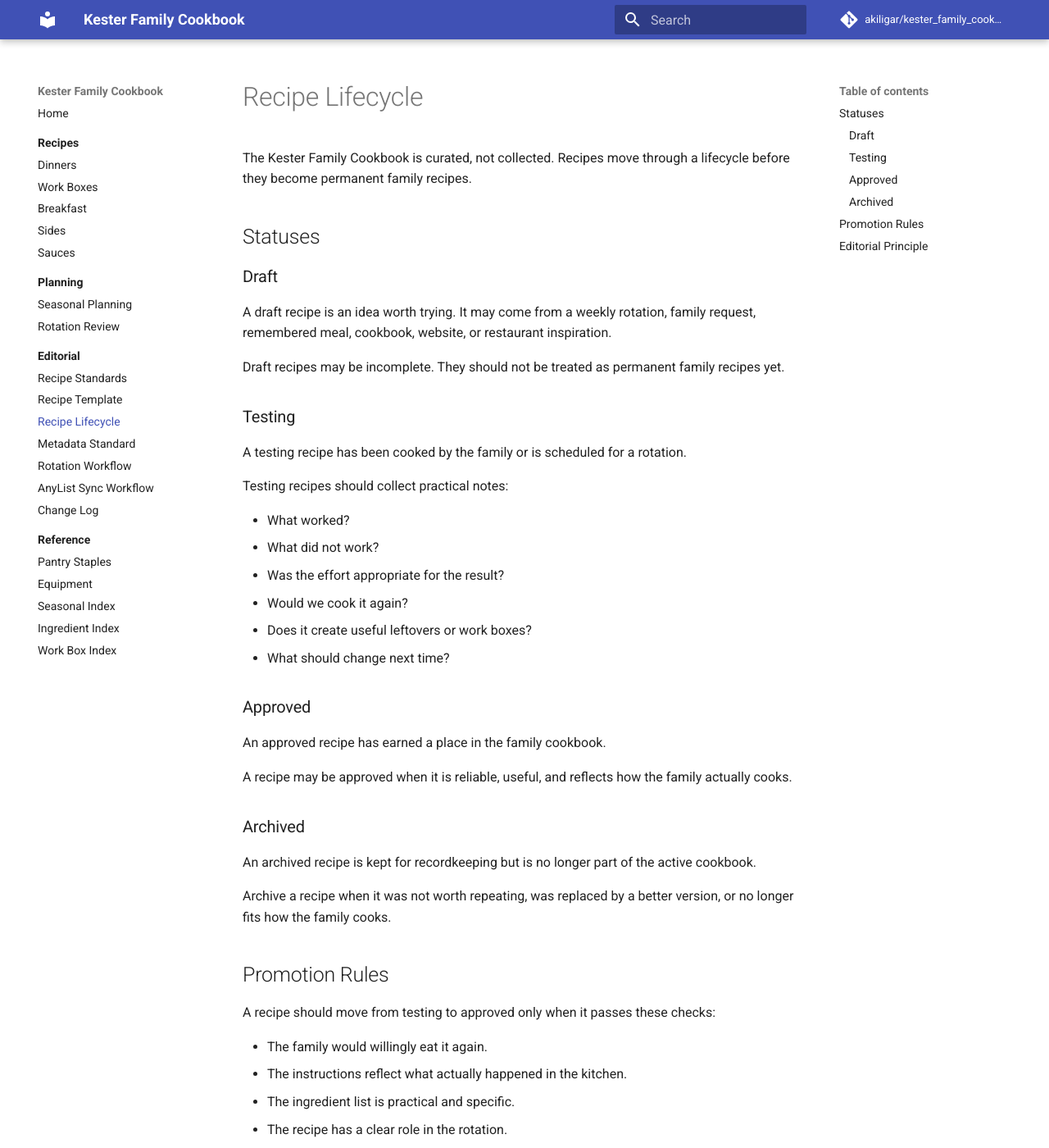
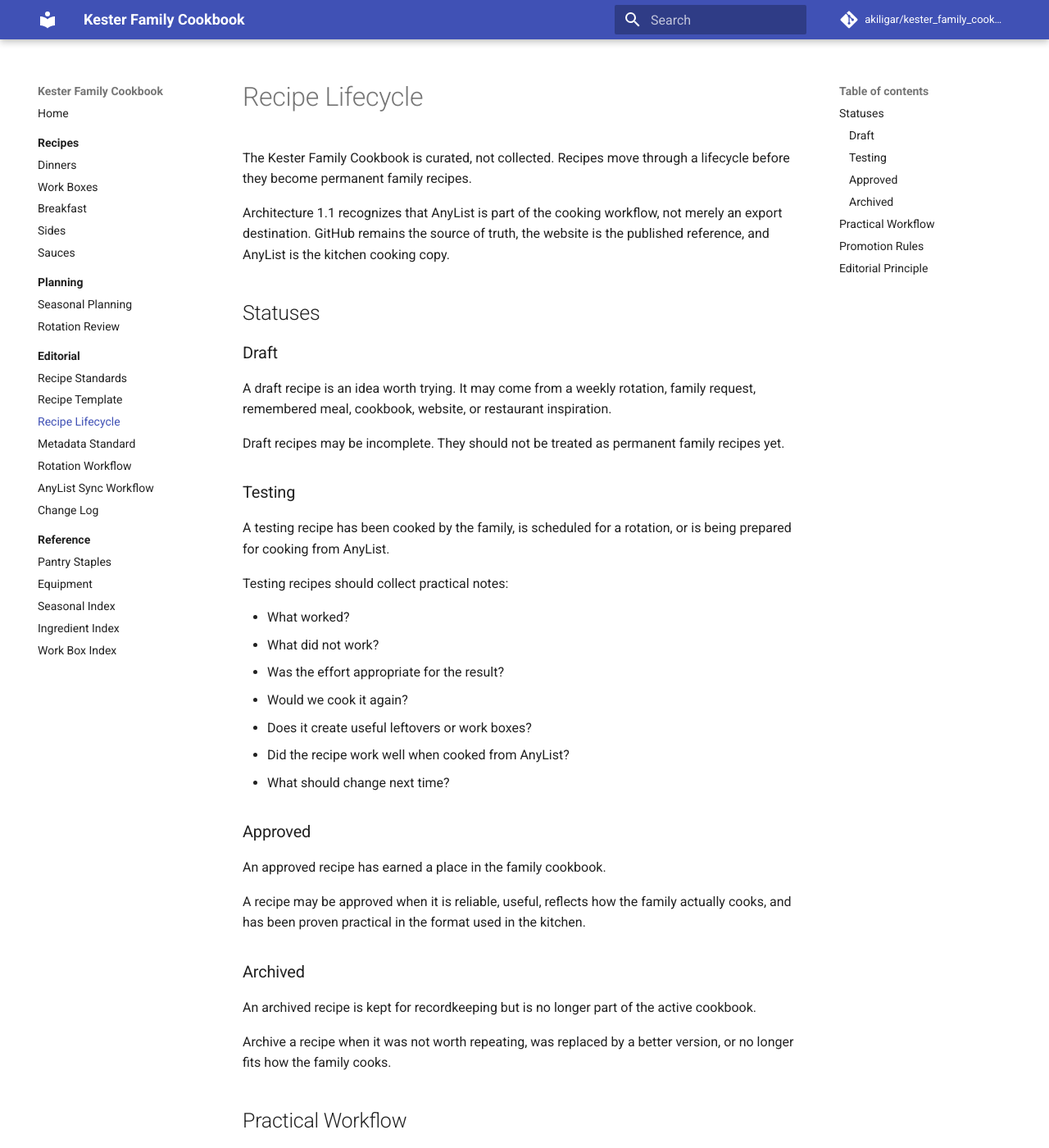
Before and after one commit to akiligar/kester_family_cookbook, an MkDocs documentation site: the page built from docs/editorial/recipe-lifecycle.md, in a window 1280 px wide and 1400 px high. Shown: the whole window at 82% size. Built offline with MkDocs 1.6.1 and Material for MkDocs 9.7.7, drawn with Linux system fonts in a browser that asks for light colours; comment, search, counter and statistics services are not loaded; some of the changed text lies outside the part shown.

Commit message:
Update recipe lifecycle to architecture 1.1

````diff
--- a/docs/editorial/recipe-lifecycle.md
+++ b/docs/editorial/recipe-lifecycle.md
@@ -1,6 +1,8 @@
 # Recipe Lifecycle
 
 The Kester Family Cookbook is curated, not collected. Recipes move through a lifecycle before they become permanent family recipes.
+
+Architecture 1.1 recognizes that AnyList is part of the cooking workflow, not merely an export destination. GitHub remains the source of truth, the website is the published reference, and AnyList is the kitchen cooking copy.
 
 ## Statuses
 
@@ -12,7 +14,7 @@ Draft recipes may be incomplete. They should not be treated as permanent family
 
 ### Testing
 
-A testing recipe has been cooked by the family or is scheduled for a rotation.
+A testing recipe has been cooked by the family, is scheduled for a rotation, or is being prepared for cooking from AnyList.
 
 Testing recipes should collect practical notes:
 
@@ -21,19 +23,42 @@ Testing recipes should collect practical notes:
 - Was the effort appropriate for the result?
 - Would we cook it again?
 - Does it create useful leftovers or work boxes?
+- Did the recipe work well when cooked from AnyList?
 - What should change next time?
 
 ### Approved
 
 An approved recipe has earned a place in the family cookbook.
 
-A recipe may be approved when it is reliable, useful, and reflects how the family actually cooks.
+A recipe may be approved when it is reliable, useful, reflects how the family actually cooks, and has been proven practical in the format used in the kitchen.
 
 ### Archived
 
 An archived recipe is kept for recordkeeping but is no longer part of the active cookbook.
 
 Archive a recipe when it was not worth repeating, was replaced by a better version, or no longer fits how the family cooks.
+
+## Practical Workflow
+
+Recipes usually move through this path:
+
+```text
+Draft
+  ↓
+Testing
+  ↓
+Published to cookbook website
+  ↓
+Imported into AnyList
+  ↓
+Cooked from AnyList
+  ↓
+Revised if needed
+  ↓
+Approved
+```
+
+Do not add `published` or `cooked-from-anylist` as recipe statuses. Track those as milestones in metadata and cooking notes.
 
 ## Promotion Rules
 
@@ -45,7 +70,8 @@ A recipe should move from testing to approved only when it passes these checks:
 - The recipe has a clear role in the rotation.
 - The recipe has notes for leftovers, work boxes, or why it does not produce them.
 - The recipe has a short explanation of why it belongs.
+- The recipe has been cooked successfully from the version the family will actually use, preferably AnyList.
 
 ## Editorial Principle
 
-A recipe does not become permanent because it was cooked once. It becomes permanent because it earned a useful place in the Kester family rotation.
+A recipe does not become permanent because it was cooked once. It becomes permanent because it earned a useful place in the Kester family rotation and works in the family's real cooking tools.
````
